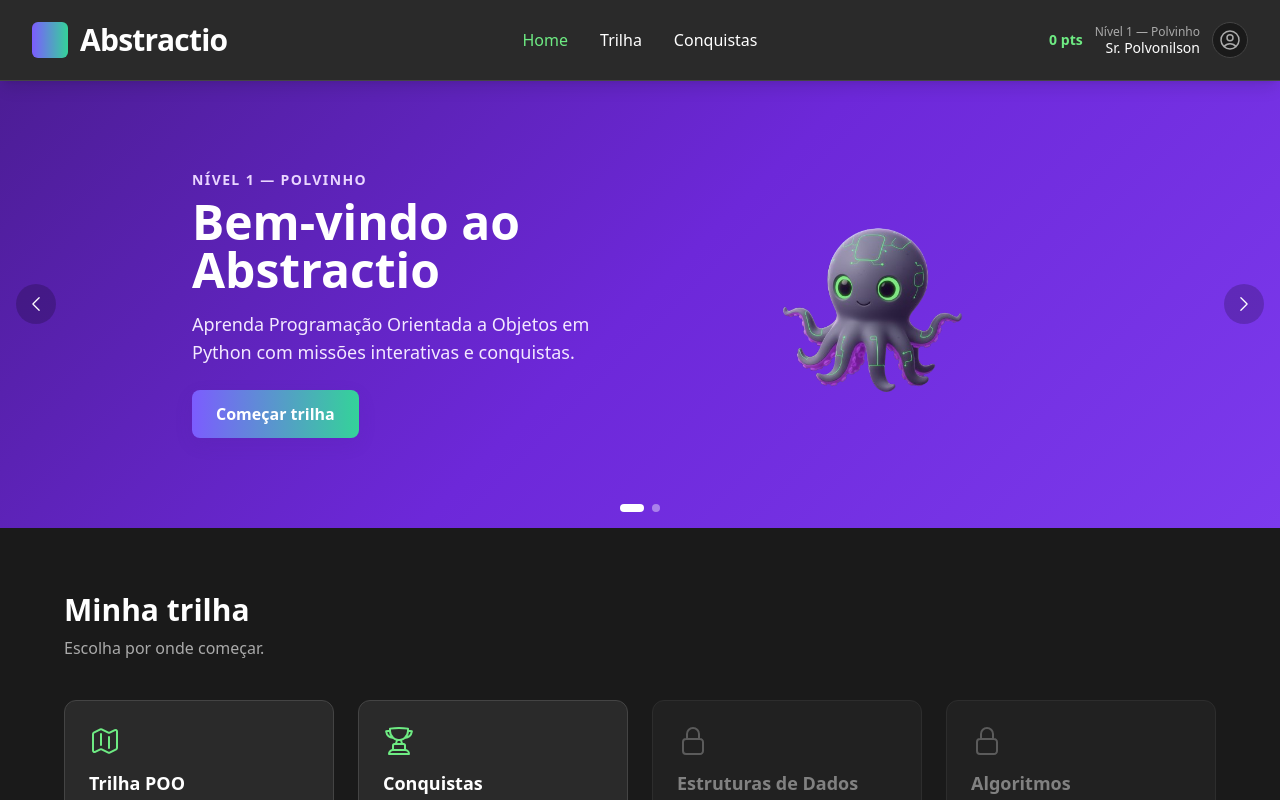
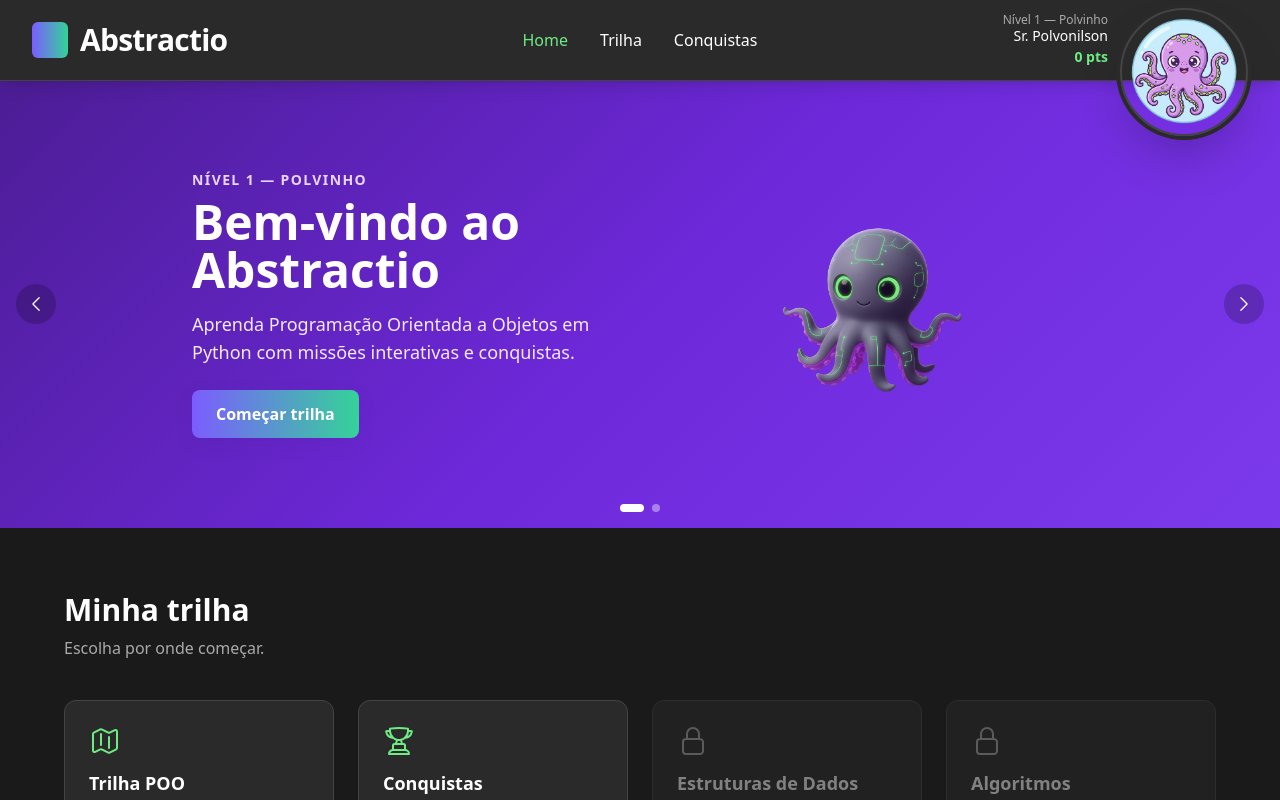
Before and after one commit to Gpcoutinho/Abstractio, a React (Vite) app: page / in a window 1280 px wide. Shown: the top 800 px of the page. Built offline with nearby package versions, Linux system fonts and the light colour scheme.

Commit message:
style: header full-width com avatar circle flutuante no canto direito

```diff
--- a/src/components/Header.tsx
+++ b/src/components/Header.tsx
@@ -3,6 +3,11 @@ import { Link, NavLink } from 'react-router-dom';
 import { HomeIcon, MapIcon, TrophyIcon, XMarkIcon, UserCircleIcon } from '@heroicons/react/24/outline';
 import { Link as RouterLink } from 'react-router-dom';
 import { useProgress } from '../hooks/useProgress';
+import imgPolvinho from '../assets/avatares/polvinho.png';
+import imgExplorador from '../assets/avatares/explorador.png';
+import imgMestreDosMaras from '../assets/avatares/mestredosmares.png';
+
+const AVATAR_SRCS: (string | null)[] = [imgPolvinho, imgExplorador, imgMestreDosMaras, null];
 
 const NAV_ITEMS = [
   { to: '/', label: 'Home', Icon: HomeIcon, exact: true },
@@ -15,12 +20,12 @@ const navLinkClass = ({ isActive }: { isActive: boolean }) =>
 
 const Header: React.FC = () => {
   const [open, setOpen] = useState(false);
-  const { pontuacao, nivelDisplay, nome, nomeDisplay } = useProgress();
-  const iniciais = nome.trim() ? nome.trim().slice(0, 2).toUpperCase() : null;
+  const { pontuacao, nivelDisplay, nomeDisplay, avatarIdx } = useProgress();
+  const avatarSrc = AVATAR_SRCS[avatarIdx] ?? AVATAR_SRCS[0];
 
   return (
     <header className="site-header fixed top-0 w-full bg-bgSecondary text-textPrimary z-50 shadow-lg border-b border-borderDark">
-      <div className="app-wrapper flex items-center h-20">
+      <div className="flex items-center h-20 px-8">
 
         {/* Logo */}
         <Link to="/" className="flex items-center gap-3 flex-1">
@@ -42,20 +47,22 @@ const Header: React.FC = () => {
         </nav>
 
         {/* User info + avatar */}
-        <div className="hidden md:flex items-center gap-3 justify-end flex-1">
-          <span className="text-sm text-accent font-semibold">{pontuacao} pts</span>
+        <div className="hidden md:flex items-center gap-3 justify-end self-stretch flex-1">
           <div className="text-right">
             <p className="text-xs text-textSecondary leading-tight">{nivelDisplay}</p>
             <p className="text-sm text-textPrimary font-medium leading-tight">{nomeDisplay}</p>
+            <span className="text-sm text-accent font-semibold">{pontuacao} pts</span>
           </div>
           <RouterLink
             to="/perfil"
-            className="w-9 h-9 rounded-full bg-bgPrimary border border-borderDark flex items-center justify-center hover:border-accent transition-colors flex-shrink-0"
+            className="w-32 h-32 rounded-full border-2 border-borderDark overflow-hidden hover:border-accent transition-all flex-shrink-0 self-start mt-2 ring-4 ring-bgSecondary shadow-2xl z-10"
             title="Perfil"
           >
-            {iniciais
-              ? <span className="text-xs font-bold text-accent">{iniciais}</span>
-              : <UserCircleIcon className="w-6 h-6 text-textSecondary" />
+            {avatarSrc
+              ? <img src={avatarSrc} alt="Avatar" className="w-full h-full object-cover" />
+              : <div className="w-full h-full bg-bgPrimary flex items-center justify-center">
+                  <UserCircleIcon className="w-6 h-6 text-textSecondary" />
+                </div>
             }
           </RouterLink>
         </div>
```
